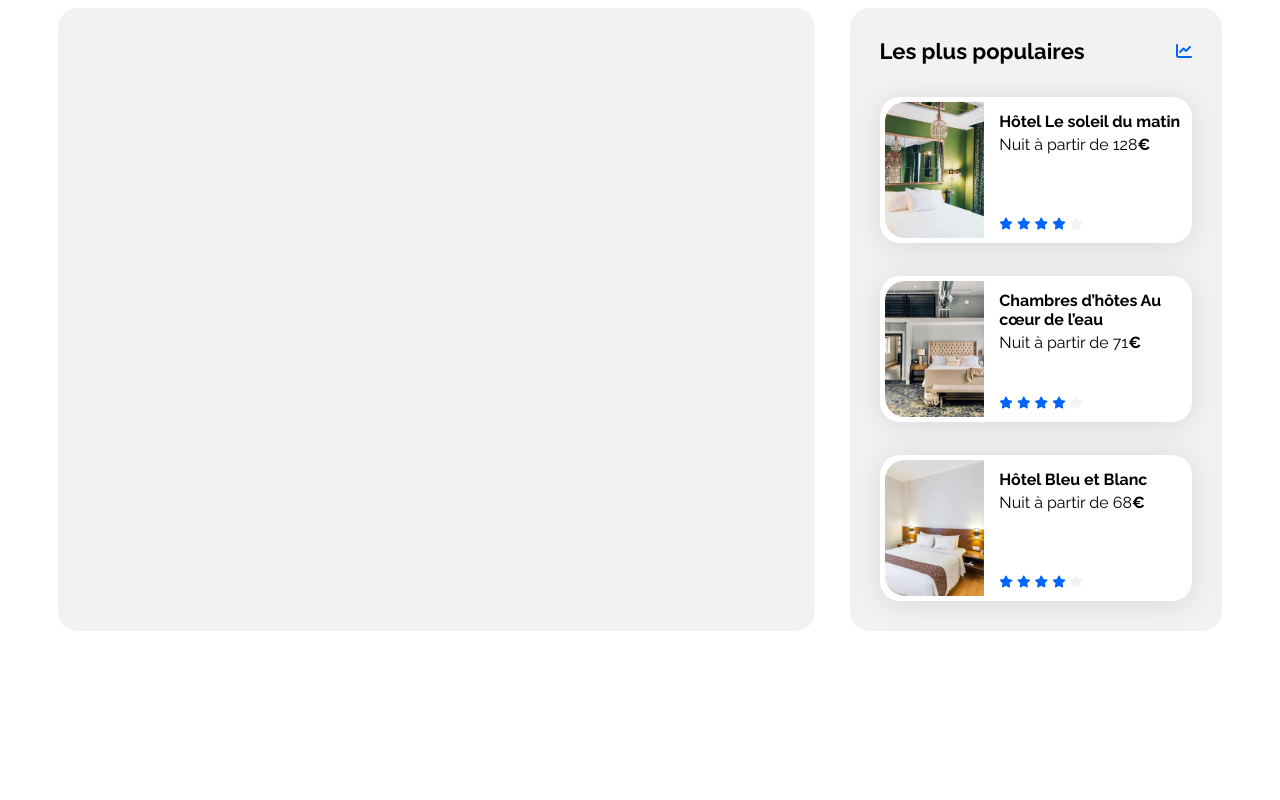
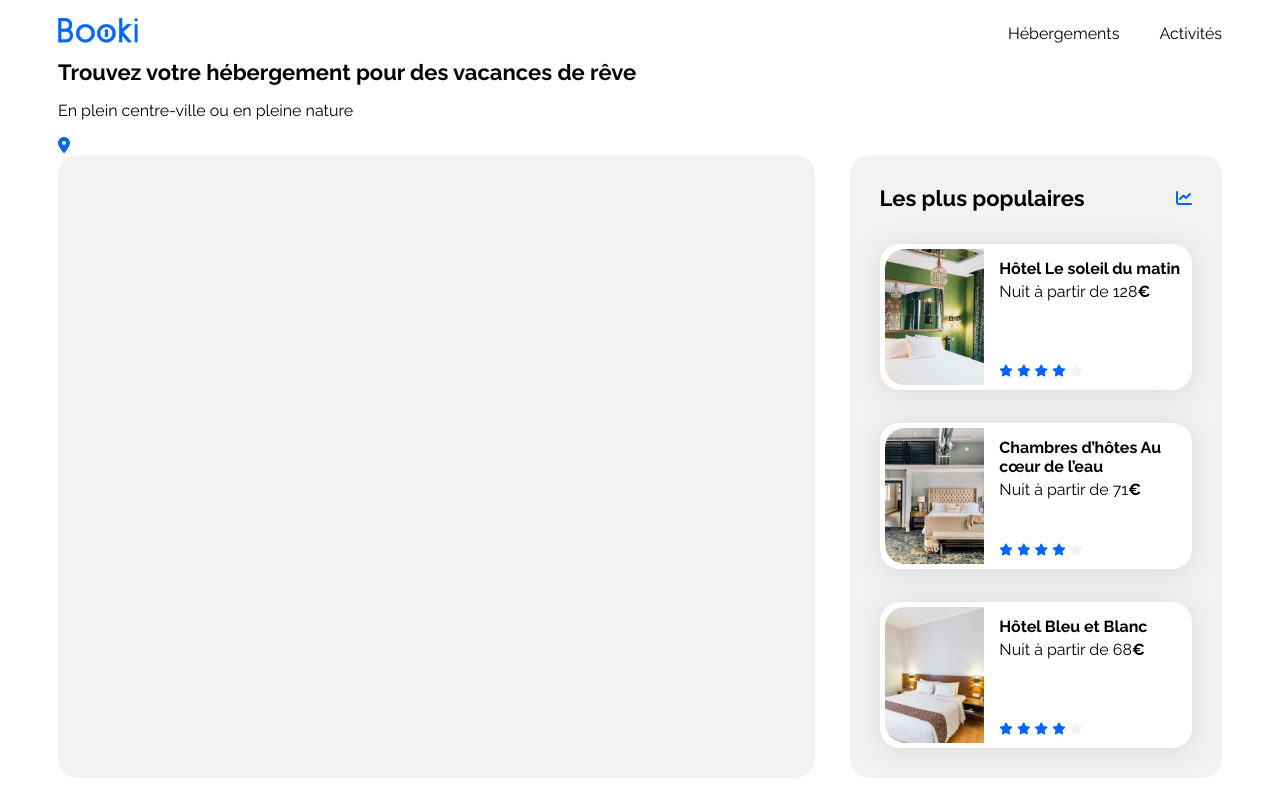
Before and after one commit to TanguyJu/Booki, a plain HTML site: page index.html in a window 1280 px wide. Drawn offline with Linux system fonts and the light colour scheme.

Commit message:
Ajout du header

```diff
--- a/css/style.css
+++ b/css/style.css
@@ -57,6 +57,30 @@ a {
 .neutral-star {
     color: var(--main-bg-color)
 }
+
+/****** Header ***********/
+
+header {
+    display: flex;
+    justify-content: space-between;
+}
+
+header li {
+    display: flex;
+}
+
+header img {
+    width: 80px;
+    height: 25px;
+    margin-top: 10px;
+}
+
+header a:hover {
+    color: var(--main-color);
+    border-top: 2px solid var(--main-color);
+    padding-top: 15px;
+}
+
 
 /****** Hebergements And Populaires ***********/
 .hebergements-and-populaires {
--- a/index.html
+++ b/index.html
@@ -17,10 +17,30 @@
 <body>
     <div class="main-container">
         <header>
-
+            <img src="./images/logo/Booki.png" alt="Logo de Booki">
+            <nav>
+                <li>
+                    <ul><a href="#hebergements">Hébergements</a></ul>
+                    <ul><a href="#">Activités</a></ul>
+                </li>
+            </nav>
 
         </header>
         <main>
+
+            <div class="recherche-and-filtres">
+                <div>
+                    <h2 class="section-title">Trouvez votre hébergement pour des vacances de rêve</h2>
+                    <p>En plein centre-ville ou en pleine nature</p>
+                </div>
+
+                <div class="search">
+                    <i class="fa-solid fa-location-dot"></i>
+                </div>
+            </div>
+
+
+
             <div class="hebergements-and-populaires">
                 <section class="hebergements">
 
```
Also changed, not shown: 1 other file.
